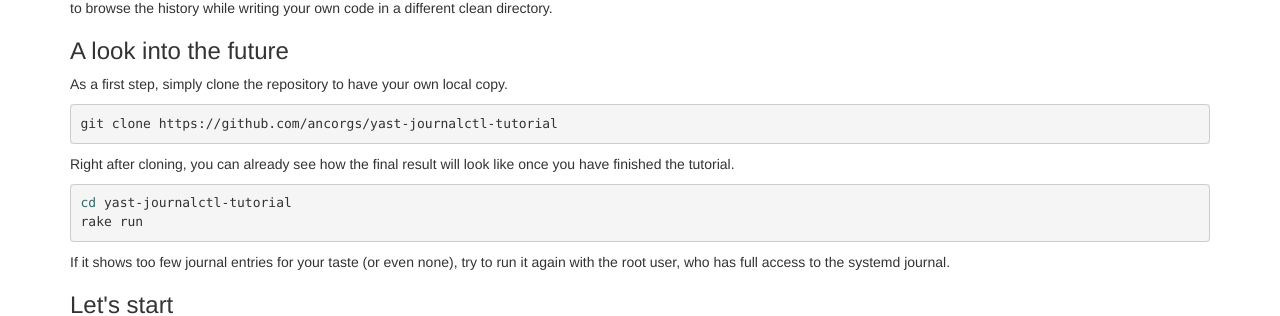
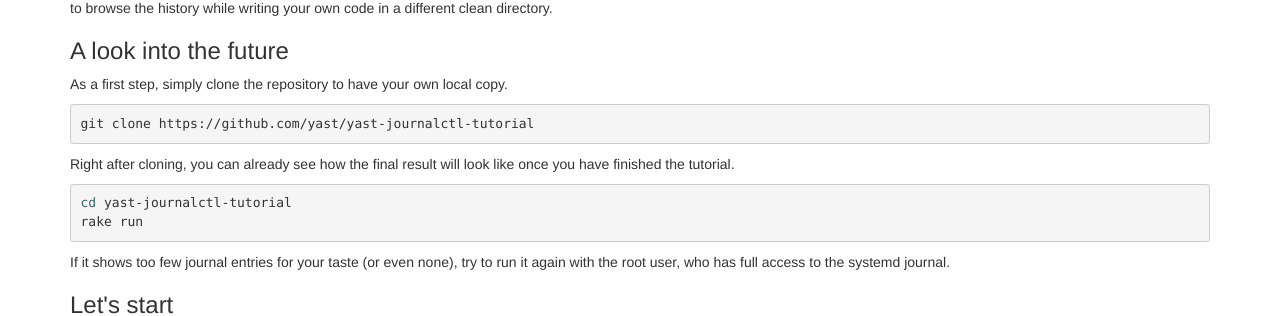
Before and after one commit to yast/yast-journalctl-tutorial, a Jekyll site: the page built from index.html, in a window 1280 px wide. Shown: the part 833-1149 px from the top of the page. Built offline with Jekyll 4.4.1, drawn with Linux system fonts in a browser that asks for light colours; nearby versions of some CDN libraries; library files that are not in the unit come from our copies; some of the changed lines change nothing that is shown.

Commit message:
URLs adjusted to the new repository location

```diff
--- a/index.html
+++ b/index.html
@@ -49,7 +49,7 @@
 </p>
 <p>
 All the example code and files used in the tutorial are available at
-<a href="https://github.com/ancorgs/yast-journalctl-tutorial">this
+<a href="https://github.com/yast/yast-journalctl-tutorial">this
 GitHub repository</a> and organized following the learning time-line.
 The tutorial is divided into small steps and every step correspond with a tag in
 the repository's history, so instead of reading some chunks of code embedded in
@@ -68,7 +68,7 @@
 As a first step, simply clone the repository to have your own local copy.
 </p>
 {% highlight bash %}
-git clone https://github.com/ancorgs/yast-journalctl-tutorial
+git clone https://github.com/yast/yast-journalctl-tutorial
 {% endhighlight %}
 <p>
 Right after cloning, you can already see how the final result will look
```
Also changed, not shown: README.md.
